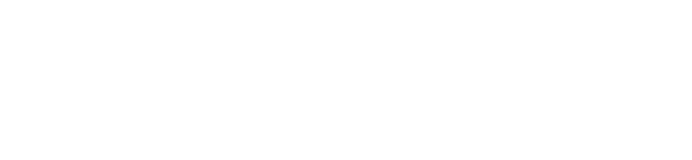
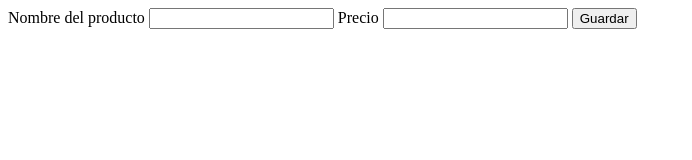
Before and after one commit to EncafeinadosCompany/pair-programming-practice, a website: page index.html in a window 1280 px wide. Shown: the whole page, without its empty margins (0-692 px from the left). Drawn offline with Linux system fonts and the light colour scheme.

Commit message:
feat: adding form

```diff
--- a/index.html
+++ b/index.html
@@ -7,9 +7,15 @@
     <title>Product List</title>
     <link rel="stylesheet" href="index.css">
 </head>
+<body>
+    <form id="product-form">
+        <label>Nombre del producto</label>
+        <input id="name-input" type="text"/>
+        <label>Precio</label>
+        <input id="price-input" type="number" />
 
-<body>
-
+        <button type="submit">Guardar</button>
+    </form>
 </body>
 <script src="./index.js"></script>
 
--- a/index.js
+++ b/index.js
@@ -0,0 +1,4 @@
+const products = []
+const form = document.getElementById("product-form")
+const nameInput = document.getElementById("name-input")
+const priceInput = document.getElementById("price-input")
```
